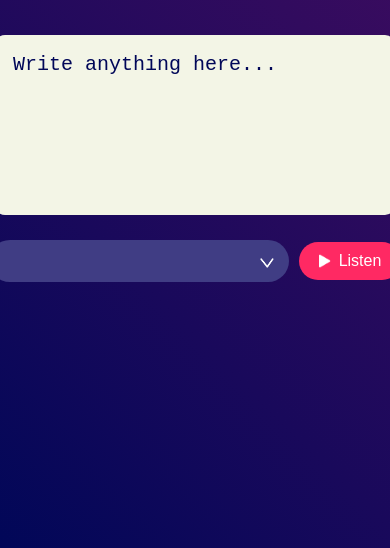
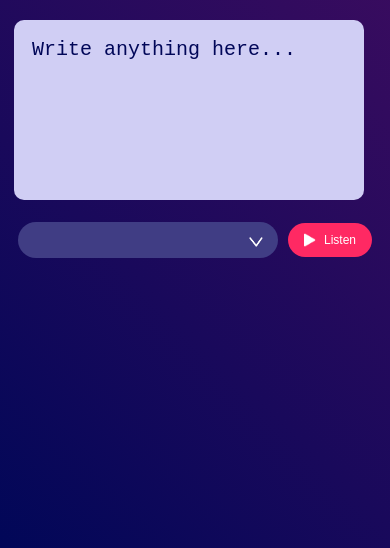
Before and after one commit to aadrikasingh18/Text-To-Voice-Converter, a plain HTML site: page index.html in a window 390 px wide. Shown: the part 296-844 px from the top of the page. Drawn offline with Linux system fonts and the light colour scheme.

Commit message:
first commit

```diff
--- a/index.html
+++ b/index.html
@@ -3,7 +3,7 @@
 <head>
     <meta charset="UTF-8">
     <meta name="viewport" content="width=device-width, initial-scale=1.0">
-    <title>Text to Speech Converter</title>
+    <title>Text to Voice Converter</title>
     <link rel = "stylesheet" href="style.css">
 </head>
 <body>
--- a/style.css
+++ b/style.css
@@ -30,8 +30,8 @@
 textarea{
     width: 600px;
     height: 250px;
-    /* background: #d0cef4; */
-    background: #f3f5e6;
+    background: #d0cef4;
+    /* background: #f3f5e6; */
     color: #010758;
     font-size: 20px;
     border: 0;
@@ -135,7 +135,7 @@ select{
     .hero h1
     {
         font-size: 28px;
-
+        margin-right: 12px;
     }
 
     textarea{
@@ -144,11 +144,12 @@ select{
         font-size: 18px;
         padding: 18px;
         margin-bottom: 25px;
+        margin-right: 12px;
     }
 
     button{
         font-size: 16px;
-        padding: 10px 20px;
+        padding: 10px 15px;
         border-radius: 35px;
     }
 
@@ -158,7 +159,7 @@ select{
     }
 
     .row{
-        gap : 10px;
+        gap : 8px;
     }
 
     select{
@@ -170,3 +171,42 @@ select{
         padding-left: 20px;
     }
 }
+
+@media only screen and (max-width: 440px)
+{
+    .hero h1
+    {
+        font-size: 22px;
+    }
+
+    textarea{
+        width: 350px;
+        height: 180px;
+        font-size: 18px;
+        padding: 18px;
+        margin-bottom: 22px;
+    }
+
+    button{
+        font-size: 12px;
+        padding: 10px 16px;
+        border-radius: 35px;
+    }
+
+    button img{
+        width: 12px;
+    }
+
+    .row{
+        gap : 10px;
+    }
+
+    select{
+        width: 260px;
+        height: 36px;
+        background-size: 14px;
+        background-position-x: calc(100% - 15px);
+        background-position-y: 15px;
+        padding-left: 70px;
+    }
+}
```
